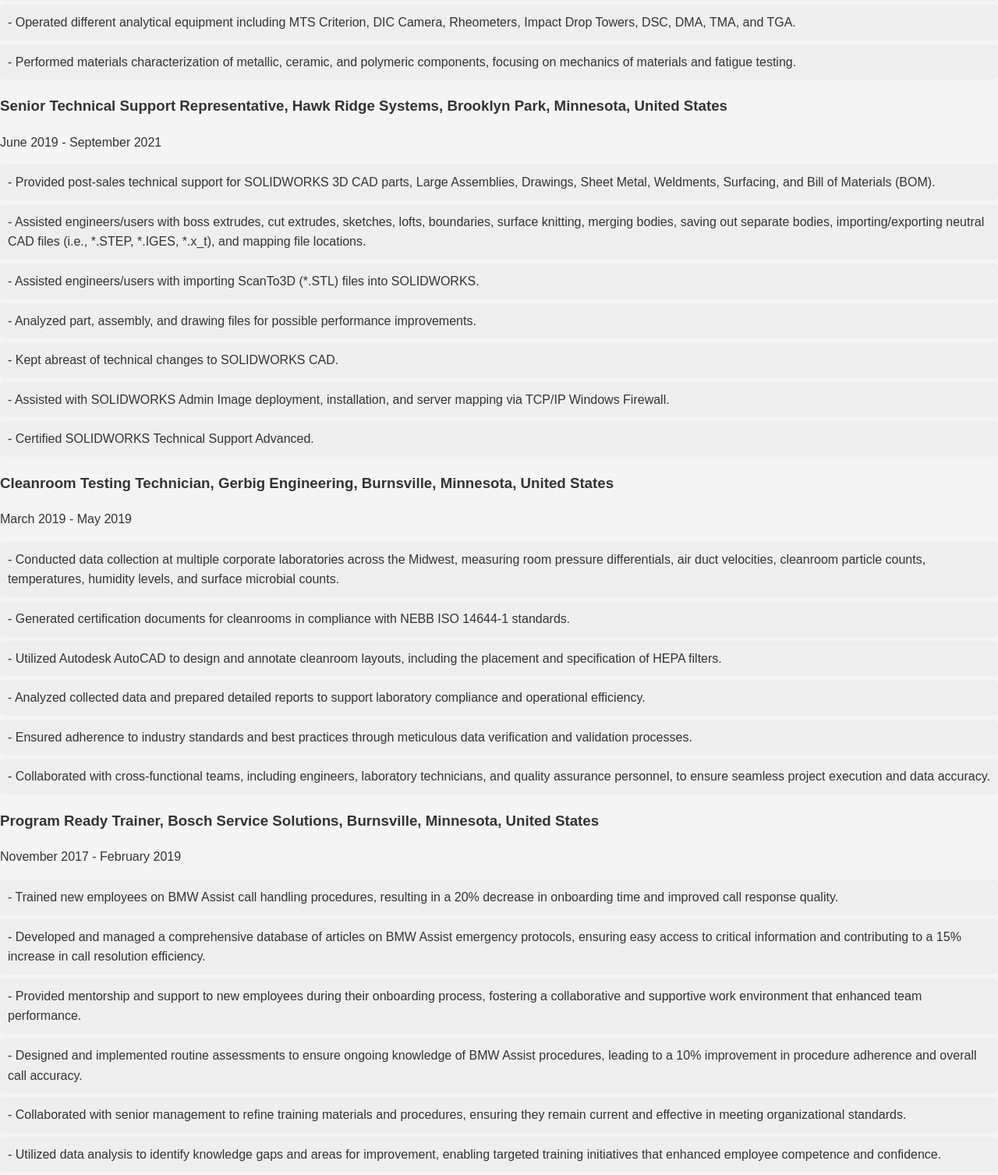
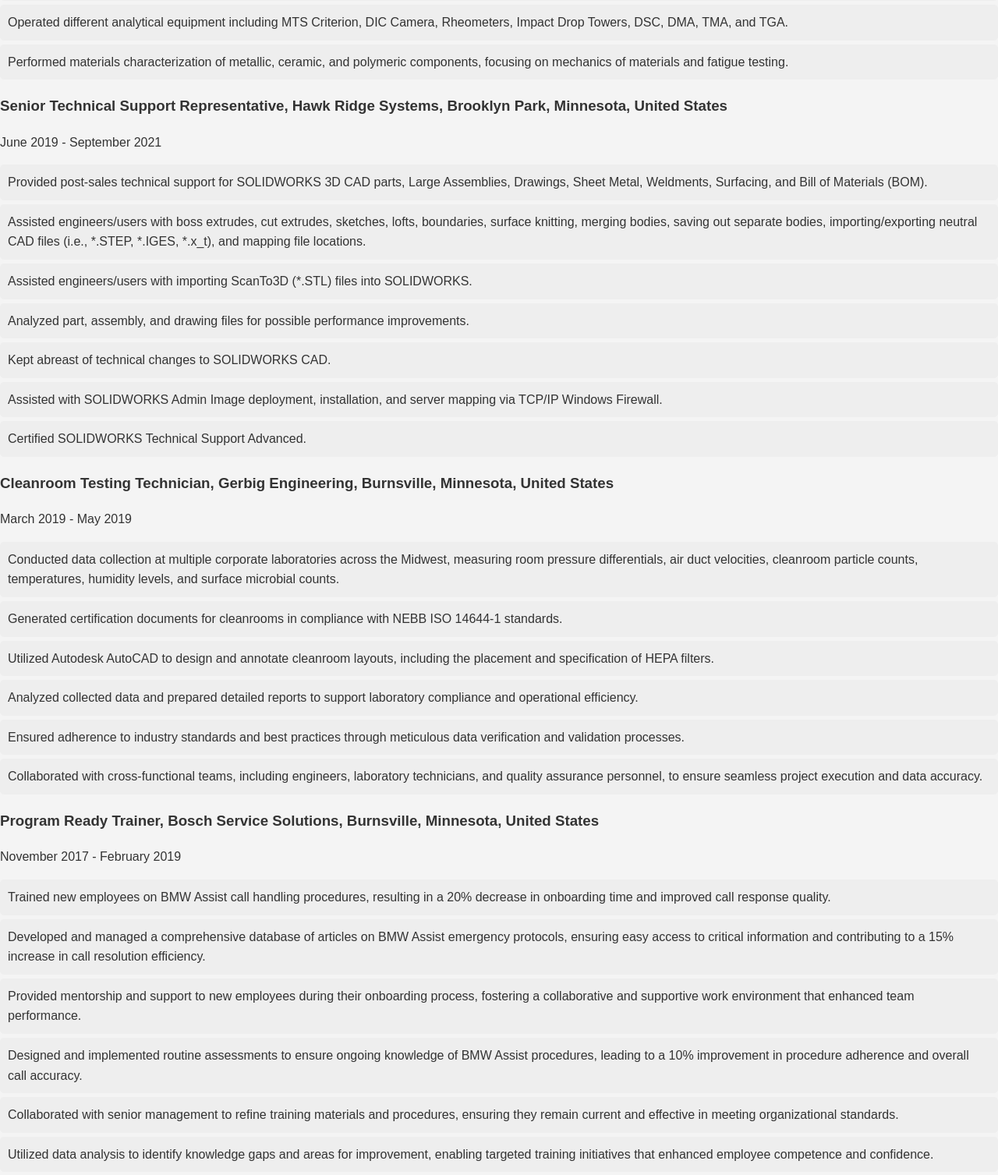
Before and after one commit to JousterMC2/HTML-Chu-Lor-s-Resume, a plain HTML site: page index.html in a window 1280 px wide. Shown: the part 1074-2581 px from the top of the page at 78% size. Drawn offline with Linux system fonts and the light colour scheme.

Commit message:
Update 2 index.html

```diff
--- a/index.html
+++ b/index.html
@@ -4,7 +4,7 @@
     <meta charset="UTF-8">
     <meta name="viewport" content="width=device-width, initial-scale=1.0">
     <title>Chu Lor's Resume</title>
-    <link rel="stylesheet" href="styles.css">
+    <link rel="stylesheet" href="Styles.css">
 </head>
 <body>
     <header>
@@ -23,129 +23,59 @@
             <h3>Lab Research Engineer I, 3M, Maplewood, Minnesota, United States</h3>
             <p>November 2022 - February 2024</p>
             <ul>
-                <li>
-                    -	Supported the product engineering department, which is part of the laboratory within the 3M Medical Solutions Division, ensuring seamless integration and collaboration.
-                </li>
-                <li>
-                    -	Assisted with design documentation maintenance via PLM and special projects, producing deliverables as requested, contributing to a 15% increase in project completion efficiency.
-                </li>
-                <li>
-                    -	Created standard work in conjunction with existing Standard Operating Procedures (SOPs) to increase the efficiency of recurring tasks, reducing task time by 20%.
-                </li>
-                <li>
-                    -	Designed and executed DOE (Design of Experiments) to optimize product formulations and processes, leading to a 15% improvement in product performance and reliability.
-                </li>
-                <li>
-                    -	Conducted CAPA investigations, identifying root causes and implementing corrective actions, resulting in a 25% reduction in product defects.
-                </li>
-
+                <li>Supported the product engineering department, which is part of the laboratory within the 3M Medical Solutions Division, ensuring seamless integration and collaboration.</li>
+                <li>Assisted with design documentation maintenance via PLM and special projects, producing deliverables as requested, contributing to a 15% increase in project completion efficiency.</li>
+                <li>Created standard work in conjunction with existing Standard Operating Procedures (SOPs) to increase the efficiency of recurring tasks, reducing task time by 20%.</li>
+                <li>Designed and executed DOE (Design of Experiments) to optimize product formulations and processes, leading to a 15% improvement in product performance and reliability.</li>
+                <li>Conducted CAPA investigations, identifying root causes and implementing corrective actions, resulting in a 25% reduction in product defects.</li>
             </ul>
         </div>
         <div>
             <h3>Lab Technician II, 3M, Maplewood, Minnesota, United States</h3>
             <p>February 2022 - October 2022</p>
             <ul>
-                <li>
-                    -	Adhesive testing: including dynamic shear, impact, viscosity, modulus,etc. Sample preparation: substrate cleaning, substrate modification, basic dispensing, casting, etc.
-                </li>
-                <li>
-                    -	Conducted laboratory testing and wrote technical reports to document device/component compliance with necessary regulations and materials characterization requirements.
-                </li>
-                <li>
-                    -	Operated different analytical equipment including MTS Criterion, DIC Camera, Rheometers, Impact Drop Towers, DSC, DMA, TMA, and TGA.
-                </li>
-                <li>  -	Performed materials characterization of metallic, ceramic, and polymeric components, focusing on mechanics of materials and fatigue testing.</li>
-
-
-</ul>
+                <li>Adhesive testing: including dynamic shear, impact, viscosity, modulus, etc. Sample preparation: substrate cleaning, substrate modification, basic dispensing, casting, etc.</li>
+                <li>Conducted laboratory testing and wrote technical reports to document device/component compliance with necessary regulations and materials characterization requirements.</li>
+                <li>Operated different analytical equipment including MTS Criterion, DIC Camera, Rheometers, Impact Drop Towers, DSC, DMA, TMA, and TGA.</li>
+                <li>Performed materials characterization of metallic, ceramic, and polymeric components, focusing on mechanics of materials and fatigue testing.</li>
+            </ul>
         </div>
         <div>
             <h3>Senior Technical Support Representative, Hawk Ridge Systems, Brooklyn Park, Minnesota, United States</h3>
             <p>June 2019 - September 2021</p>
             <ul>
-                <li>
-                    -	Provided post-sales technical support for SOLIDWORKS 3D CAD parts, Large Assemblies, Drawings, Sheet Metal, Weldments, Surfacing, and Bill of Materials (BOM).
-                </li>
-                <li>
-                    -	Assisted engineers/users with boss extrudes, cut extrudes, sketches, lofts, boundaries, surface knitting, merging bodies, saving out separate bodies, importing/exporting neutral CAD files (i.e., *.STEP, *.IGES, *.x_t), and mapping file locations.
-                </li>
-                <li>
-                    -	Assisted engineers/users with importing ScanTo3D (*.STL) files into SOLIDWORKS.
-                </li>
-                <li>
-                    -	Analyzed part, assembly, and drawing files for possible performance improvements.
-                </li>
-                <li>
-                    -	Kept abreast of technical changes to SOLIDWORKS CAD.
-                </li>
-                <li>
-                    -	Assisted with SOLIDWORKS Admin Image deployment, installation, and server mapping via TCP/IP Windows Firewall.
-                </li>
-                <li>
-                    -	Certified SOLIDWORKS Technical Support Advanced.
-
-
-                </li>
-
+                <li>Provided post-sales technical support for SOLIDWORKS 3D CAD parts, Large Assemblies, Drawings, Sheet Metal, Weldments, Surfacing, and Bill of Materials (BOM).</li>
+                <li>Assisted engineers/users with boss extrudes, cut extrudes, sketches, lofts, boundaries, surface knitting, merging bodies, saving out separate bodies, importing/exporting neutral CAD files (i.e., *.STEP, *.IGES, *.x_t), and mapping file locations.</li>
+                <li>Assisted engineers/users with importing ScanTo3D (*.STL) files into SOLIDWORKS.</li>
+                <li>Analyzed part, assembly, and drawing files for possible performance improvements.</li>
+                <li>Kept abreast of technical changes to SOLIDWORKS CAD.</li>
+                <li>Assisted with SOLIDWORKS Admin Image deployment, installation, and server mapping via TCP/IP Windows Firewall.</li>
+                <li>Certified SOLIDWORKS Technical Support Advanced.</li>
             </ul>
         </div>
         <div>
             <h3>Cleanroom Testing Technician, Gerbig Engineering, Burnsville, Minnesota, United States</h3>
-            <p>March 2019 - May 2019</p><ul>
-                                            <li>
-                                                - Conducted data collection at multiple corporate laboratories across the Midwest, measuring room pressure differentials, air duct velocities, cleanroom particle counts, temperatures, humidity levels, and surface microbial counts.
-
-                                            </li>
-                                            <li>
-                                                - Generated certification documents for cleanrooms in compliance with NEBB ISO 14644-1 standards.
-                                            </li>
-                                            <li>
-                                                - Utilized Autodesk AutoCAD to design and annotate cleanroom layouts, including the placement and specification of HEPA filters.
-                                       </li>
-                                            <li>
-                                                - Analyzed collected data and prepared detailed reports to support laboratory compliance and operational efficiency.
-                                            </li>
-                                            <li>
-                                                - Ensured adherence to industry standards and best practices through meticulous data verification and validation processes.
-                                            </li>
-                                            <li>
-                                                - Collaborated with cross-functional teams, including engineers, laboratory technicians, and quality assurance personnel, to ensure seamless project execution and data accuracy.
-
-
-                                            </li></div>
-            <div><h3>Program Ready Trainer, Bosch Service Solutions, Burnsville, Minnesota, United States</h3>
-                 <p>November 2017 - February 2019</p><ul>
-    <li>
-        - Trained new employees on BMW Assist call handling procedures, resulting in a 20% decrease in onboarding time and improved call response quality.
-
-    </li><li>- Developed and managed a comprehensive database of articles on BMW Assist emergency protocols, ensuring easy access to critical information and contributing to a 15% increase in call resolution efficiency.</li>
-    <li>
-        - Provided mentorship and support to new employees during their onboarding process, fostering a collaborative and supportive work environment that enhanced team performance.
-    </li>
-    <li>
-        - Designed and implemented routine assessments to ensure ongoing knowledge of BMW Assist procedures, leading to a 10% improvement in procedure adherence and overall call accuracy.
-
-    </li>
-    <li>
-        - Collaborated with senior management to refine training materials and procedures, ensuring they remain current and effective in meeting organizational standards.
-
-    </li>
-    <li>- Utilized data analysis to identify knowledge gaps and areas for improvement, enabling targeted training initiatives that enhanced employee competence and confidence.
-    </li>
-
-</ul>
-
-
-
-
-
-
-
-
-
-            </div>
-</ul>
-
+            <p>March 2019 - May 2019</p>
+            <ul>
+                <li>Conducted data collection at multiple corporate laboratories across the Midwest, measuring room pressure differentials, air duct velocities, cleanroom particle counts, temperatures, humidity levels, and surface microbial counts.</li>
+                <li>Generated certification documents for cleanrooms in compliance with NEBB ISO 14644-1 standards.</li>
+                <li>Utilized Autodesk AutoCAD to design and annotate cleanroom layouts, including the placement and specification of HEPA filters.</li>
+                <li>Analyzed collected data and prepared detailed reports to support laboratory compliance and operational efficiency.</li>
+                <li>Ensured adherence to industry standards and best practices through meticulous data verification and validation processes.</li>
+                <li>Collaborated with cross-functional teams, including engineers, laboratory technicians, and quality assurance personnel, to ensure seamless project execution and data accuracy.</li>
+            </ul>
+        </div>
+        <div>
+            <h3>Program Ready Trainer, Bosch Service Solutions, Burnsville, Minnesota, United States</h3>
+            <p>November 2017 - February 2019</p>
+            <ul>
+                <li>Trained new employees on BMW Assist call handling procedures, resulting in a 20% decrease in onboarding time and improved call response quality.</li>
+                <li>Developed and managed a comprehensive database of articles on BMW Assist emergency protocols, ensuring easy access to critical information and contributing to a 15% increase in call resolution efficiency.</li>
+                <li>Provided mentorship and support to new employees during their onboarding process, fostering a collaborative and supportive work environment that enhanced team performance.</li>
+                <li>Designed and implemented routine assessments to ensure ongoing knowledge of BMW Assist procedures, leading to a 10% improvement in procedure adherence and overall call accuracy.</li>
+                <li>Collaborated with senior management to refine training materials and procedures, ensuring they remain current and effective in meeting organizational standards.</li>
+                <li>Utilized data analysis to identify knowledge gaps and areas for improvement, enabling targeted training initiatives that enhanced employee competence and confidence.</li>
+            </ul>
         </div>
     </section>
     <section>
@@ -157,7 +87,6 @@
         <p>Certified SOLIDWORKS Professional - Mechanical Design, CSWP Credential ID: C-NFDWM6HK7Q</p>
         <p>Proficient in Microsoft Office (Word, Excel, Outlook, Teams)</p>
     </section>
+    <script src="script.js"></script>
 </body>
- <script src="script.js"></script>
 </html>
-<link rel="stylesheet" href="Styles.css">
```
